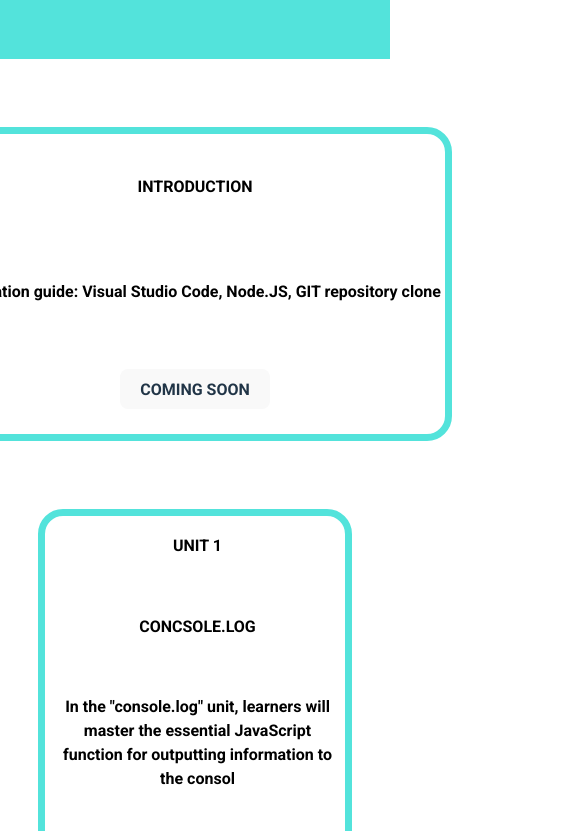
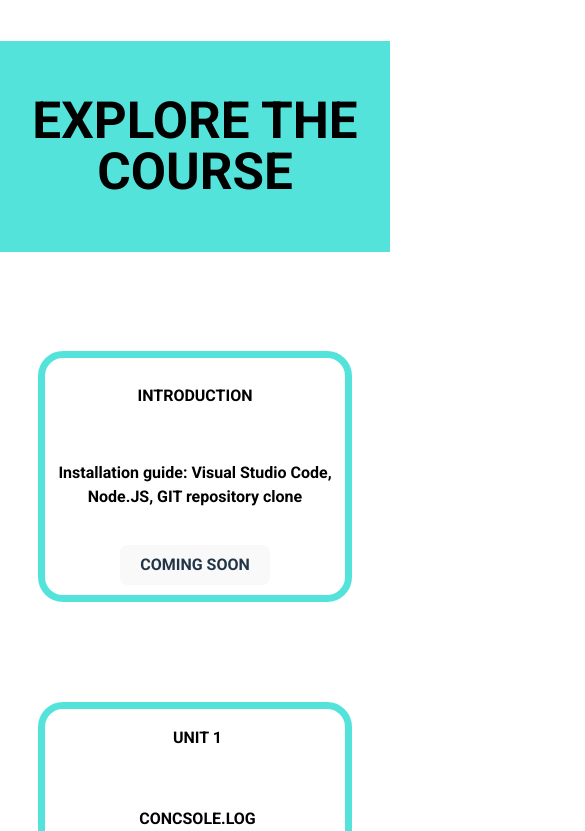
Before and after one commit to mlasitsa/Website_ForJSCourse_DeployVersion, a React (Vite) app: page / in a window 390 px wide. Shown: the part 1150-1981 px from the top of the page, 585 px wide, since content can reach past the window. Built offline with nearby package versions, Linux system fonts and the light colour scheme.

Commit message:
responsive

```diff
--- a/src/index.css
+++ b/src/index.css
@@ -92,6 +92,7 @@ button:focus-visible {
   justify-content: space-around;
   text-align: center;
   margin-top: 100px;
+  flex-wrap: wrap;
 }
 
 .text-content {
@@ -125,8 +126,8 @@ button:focus-visible {
   background-color: transparent;
   color: black;
   border: 7px solid #53E3DB;
-  height: 300px;
-  width: 600px;
+  height: 28vh;
+  width: 27vw;
   border-radius: 25px;
   position: absolute;
   margin-top: 50px;
@@ -134,8 +135,8 @@ button:focus-visible {
   justify-content: space-around;
   flex-direction: column;
   align-items: center;
-  font-weight: bold;
-  max-width: 500px;
+  min-width: 300px; /* Minimum width */
+  min-height: 150px; /* Minimum height */
 }
 
 .introBoxBody {
```
